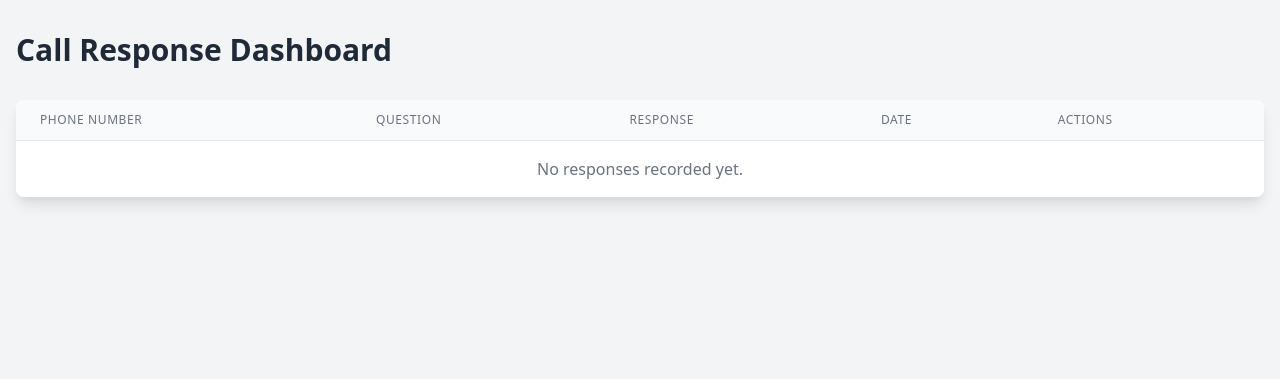
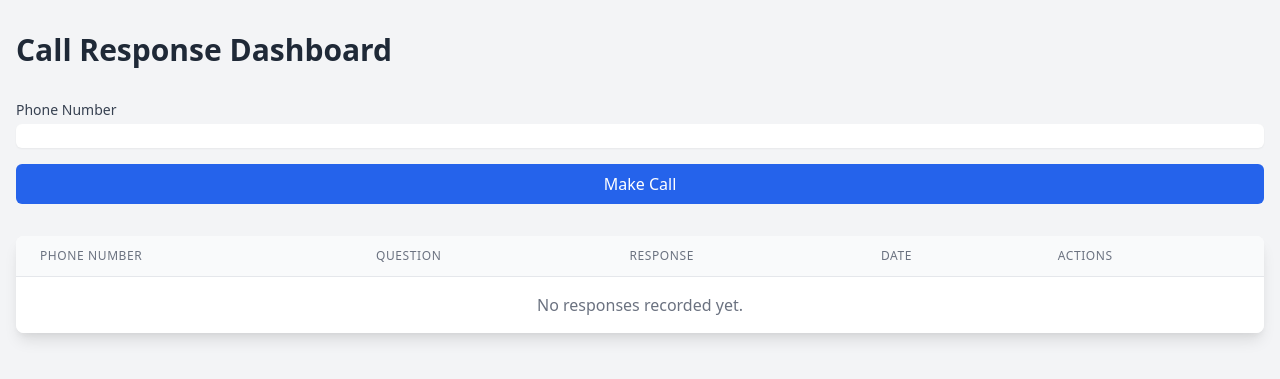
Before and after one commit to sriharsha-gvkss/hr_call_half, a Django app: template call/templates/call/dashboard.html in a window 1280 px wide. Shown: the top 379 px of the page. Run offline with Django 5.2, Linux system fonts and the light colour scheme; the template is opened without the code that fills it, so the values that code supplies are empty.

```diff
--- a/call/templates/call/dashboard.html
+++ b/call/templates/call/dashboard.html
@@ -10,6 +10,16 @@
 <body class="bg-gray-100">
     <div class="container mx-auto px-4 py-8">
         <h1 class="text-3xl font-bold text-gray-800 mb-8">Call Response Dashboard</h1>
+
+        <form id="callForm" class="mb-8">
+            <div class="mb-4">
+                <label for="phone_number" class="block text-sm font-medium text-gray-700">Phone Number</label>
+                <input type="tel" id="phone_number" name="phone_number" class="mt-1 block w-full rounded-md border-gray-300 shadow-sm focus:border-blue-500 focus:ring-blue-500" required>
+            </div>
+            <button type="submit" class="w-full bg-blue-600 text-white py-2 px-4 rounded-md hover:bg-blue-700 focus:outline-none focus:ring-2 focus:ring-blue-500 focus:ring-offset-2">
+                Make Call
+            </button>
+        </form>
 
         <!-- Response List -->
         <div class="bg-white rounded-lg shadow-lg overflow-hidden">
```
